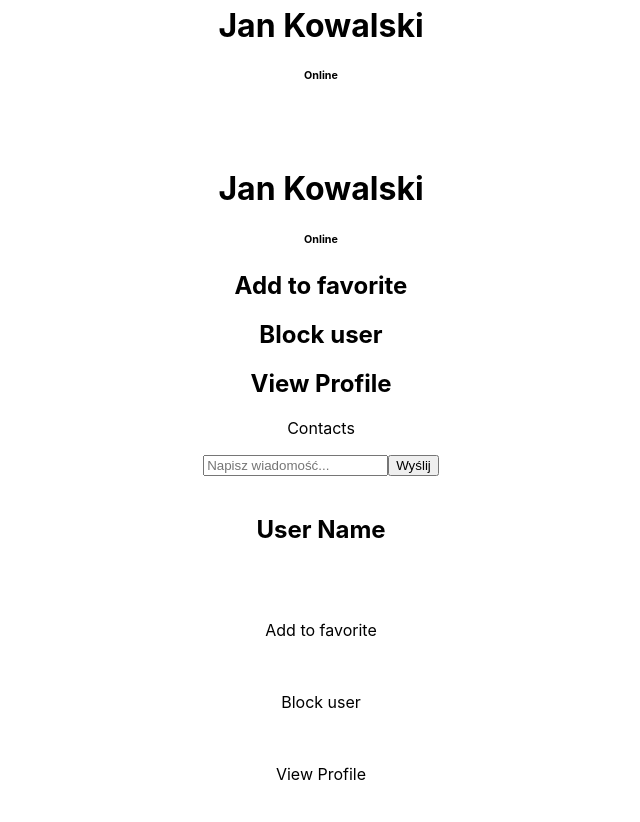
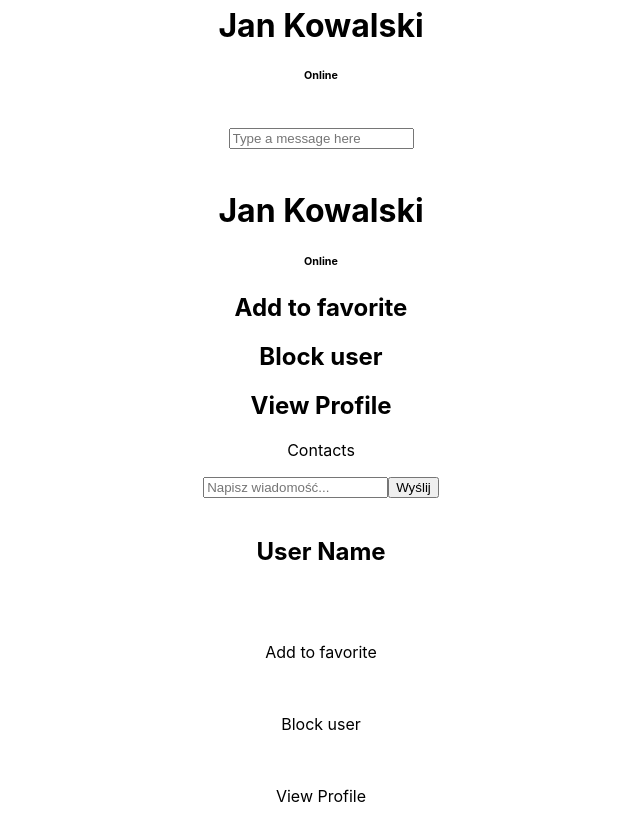
Before and after one commit to SmoczaSkala/Szeptu-Szeptu, a React (Create React App) app in the folder web/: page / in a window 1280 px wide. Shown: the part 900-1722 px from the top of the page, without its empty margins (319-959 px from the left). Before the commit the page ends 1700 px from the top, so only its background shows below. Built offline with nearby package versions, Linux system fonts and the light colour scheme.

Commit message:
zapomnialem inputa do wysyłania dodać xd

```diff
--- a/web/src/components/AppHeader/AppHeader.jsx
+++ b/web/src/components/AppHeader/AppHeader.jsx
@@ -38,6 +38,15 @@ const AppHeader = () => {
               <img className="call" src="" alt="" />
             </a>
           </div>
+          <div className="send-message">
+            <a href="">
+              <img className="add-photo" src="" alt="" />
+            </a>
+            <input type="text" placeholder="Type a message here" />
+            <a href="">
+              <img className="arrow" src="" alt="" />
+            </a>
+          </div>
         </div>
         <div className="user-info">
           <div className="user">
```
